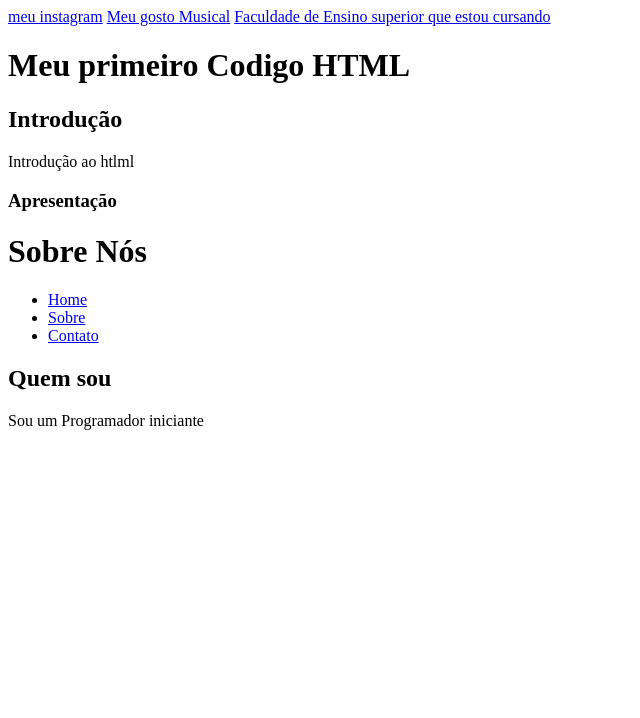
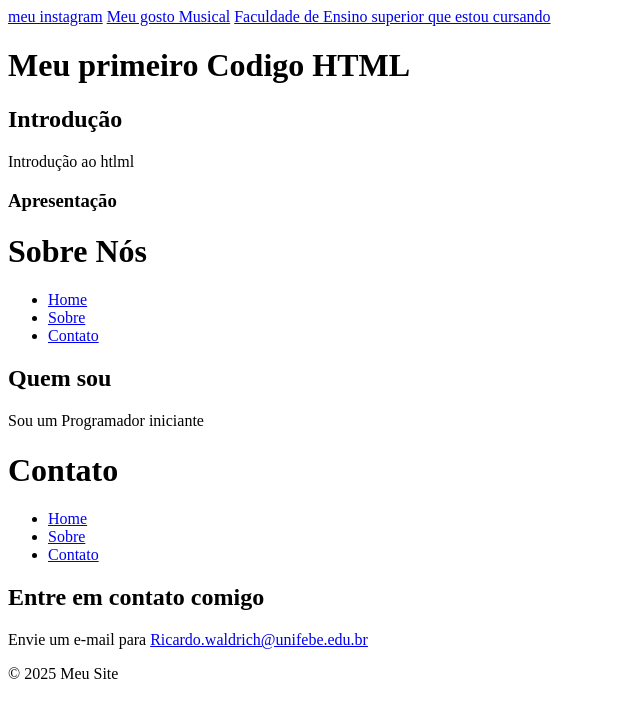
Before and after one commit to HARURIKI/HTML, a plain HTML site: page index.html in a window 1280 px wide. Shown: the whole page, without its empty margins (0-640 px from the left). Drawn offline with Linux system fonts and the light colour scheme.

Commit message:
Update index.html

```diff
--- a/index.html
+++ b/index.html
@@ -51,3 +51,37 @@ Introdução ao htlml
 
 </body>
 </html>
+
+
+<!DOCTYPE html>
+<html lang="pt-br">
+<head>
+    <meta charset="UTF-8">
+    <meta name="viewport" content="width=device-width, initial-scale=1.0">
+    <title>Contato</title>
+    <link rel="stylesheet" href="styles.css">
+</head>
+<body>
+    <header>
+        <h1>Contato</h1>
+        <nav>
+            <ul>
+                <li><a href="index.html">Home</a></li>
+                <li><a href="sobre.html">Sobre</a></li>
+                <li><a href="contato.html">Contato</a></li>
+            </ul>
+        </nav>
+    </header>
+
+    <main>
+        <section>
+            <h2>Entre em contato comigo</h2>
+            <p>Envie um e-mail para <a href="Ricardo.waldrich@unifebe.edu.br">Ricardo.waldrich@unifebe.edu.br</a></p>
+        </section>
+    </main>
+
+    <footer>
+        <p>&copy; 2025 Meu Site</p>
+    </footer>
+</body>
+</html>
```
